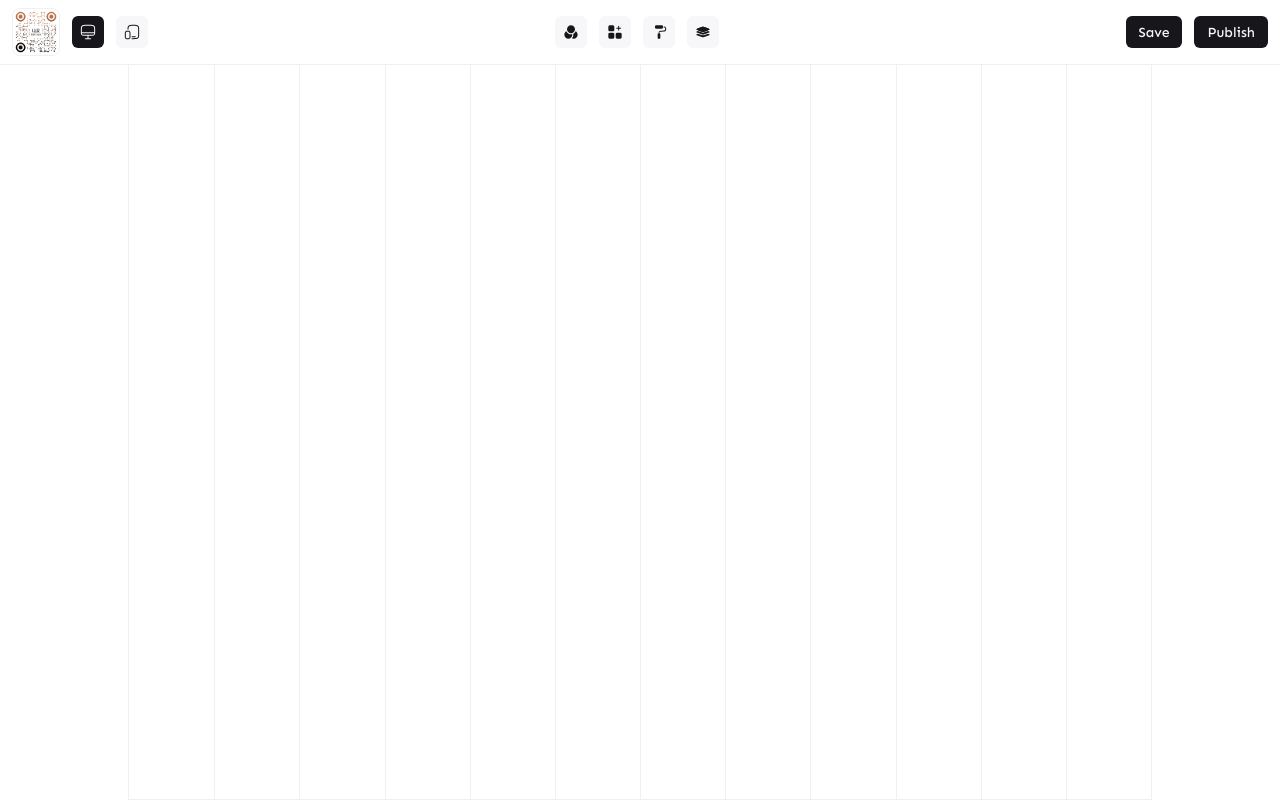
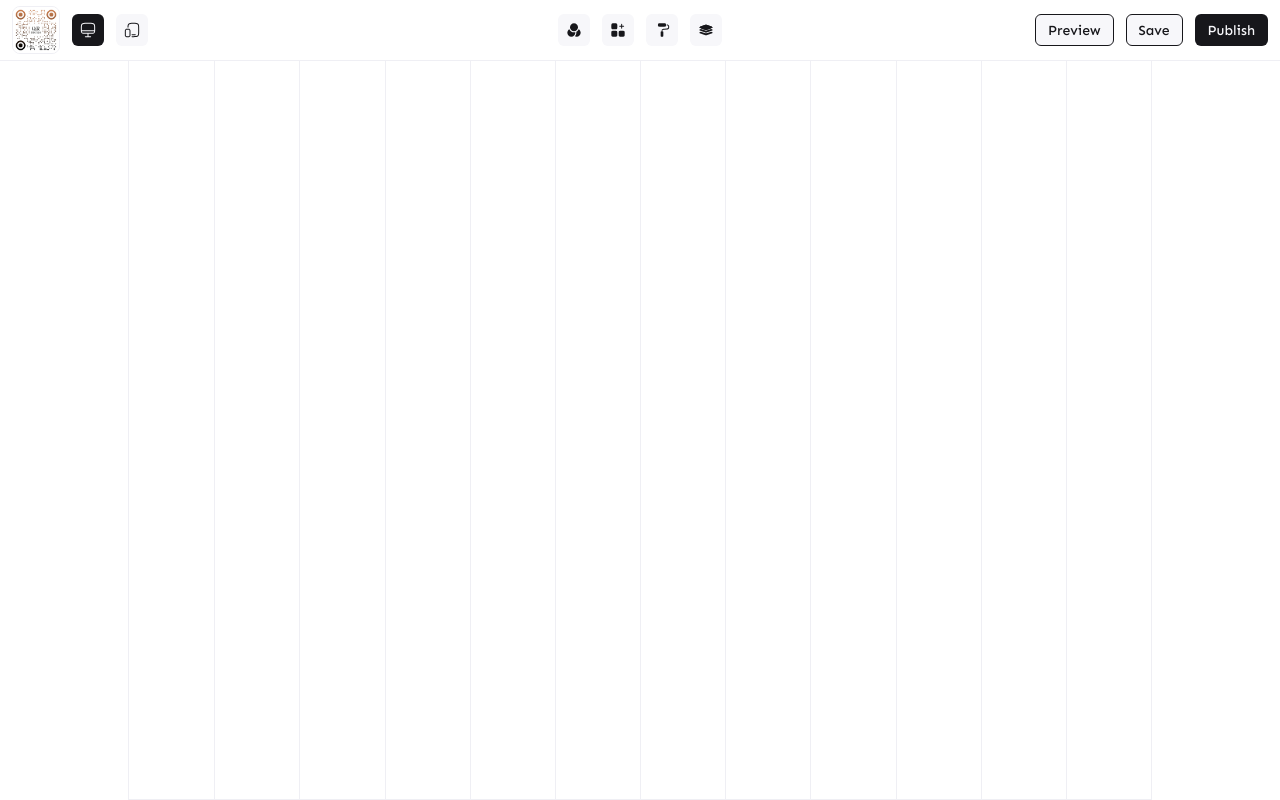
Before and after one commit to PinitS/BUILD_QR_BISTRO_SITE_TEST, a Next.js app: page / in a window 1280 px wide. Built offline with nearby package versions, Linux system fonts and the light colour scheme.

Commit message:
update code

```diff
--- a/src/components/LandingPage/PageBuilder/ContainerHeader/index.js
+++ b/src/components/LandingPage/PageBuilder/ContainerHeader/index.js
@@ -21,9 +21,11 @@ import { MAIN_ATTR } from "statics/PAGE_BUILDER_ATTRIBUTE";
 import { setMainSideMenuAttr } from "@redux/reducers/mainSideMenuAttr.reducers";
 
 const Container = styled.div`
+  position: relative;
   display: flex;
   flex-direction: row;
-  justify-content: space-between;
+  /* justify-content: space-between; */
+  justify-content: center;
   align-items: center;
   padding-left: ${MAIN_SIZE?.SPACING}px;
   padding-right: ${MAIN_SIZE?.SPACING}px;
@@ -34,6 +36,7 @@ const Container = styled.div`
   border-bottom-color: ${MAIN_COLORS?.MAIN?.LINE};
   border-bottom-width: 1px;
   border-bottom-style: solid;
+  height: 65px;
 `;
 
 const LOGO = styled(Image)`
@@ -46,11 +49,14 @@ const LOGO = styled(Image)`
 `;
 
 const ContainerAction = styled.div`
+  position: absolute;
   display: flex;
   flex-direction: row;
   align-items: center;
   gap: ${MAIN_SIZE?.SPACING}px;
 `;
+
+const ContainerActionMenuList = styled(ContainerAction)``;
 
 const DESIGN_SIZE_LIST = [
   { ICON: ICON_SELECT_DESKTOP, value: "DESKTOP" },
@@ -86,7 +92,7 @@ export const ContainerHeader = () => {
 
   return (
     <Container>
-      <ContainerAction>
+      <ContainerAction style={{ left: 12 }}>
         <LOGO src={IMAGE_LOGO} alt={MAIN_ATTR?.IMAGE_ALT} />
 
         {_.map(DESIGN_SIZE_LIST, (item, index) => {
@@ -112,7 +118,7 @@ export const ContainerHeader = () => {
         })}
       </ContainerAction>
 
-      <ContainerAction>
+      <ContainerActionMenuList>
         {_.map(MAIN_SIDE_MENU_LIST, (item, index) => {
           const ICON = _.get(item, ["ICON"]);
           const value = _.get(item, ["value"]);
@@ -135,20 +141,39 @@ export const ContainerHeader = () => {
             </Button>
           );
         })}
-      </ContainerAction>
+      </ContainerActionMenuList>
 
-      <ContainerAction>
+      <ContainerAction style={{ right: 12 }}>
         <Button
           $height={32}
           $pl={MAIN_SIZE?.SPACING}
           $pr={MAIN_SIZE?.SPACING}
           $borderRadius={6}
-          $backgroundColor={MAIN_COLORS?.BUTTON?.BACKGROUND}
+          $borderColor={MAIN_COLORS?.BUTTON?.BACKGROUND}
+          $backgroundColor={MAIN_COLORS?.BUTTON?.TEXT}
         >
           <Text
             $fontFamily="Sen"
             $textTransform="capitalize"
-            $color={MAIN_COLORS?.BUTTON?.TEXT}
+            $color={MAIN_COLORS?.BUTTON?.BACKGROUND}
+            $fontSize={14}
+            $fontWeight={500}
+          >
+            Preview
+          </Text>
+        </Button>
+        <Button
+          $height={32}
+          $pl={MAIN_SIZE?.SPACING}
+          $pr={MAIN_SIZE?.SPACING}
+          $borderRadius={6}
+          $borderColor={MAIN_COLORS?.BUTTON?.BACKGROUND}
+          $backgroundColor={MAIN_COLORS?.BUTTON?.TEXT}
+        >
+          <Text
+            $fontFamily="Sen"
+            $textTransform="capitalize"
+            $color={MAIN_COLORS?.BUTTON?.BACKGROUND}
             $fontSize={14}
             $fontWeight={500}
           >
--- a/src/components/LandingPage/Import/Freeform/ImportFreeformContainer.js
+++ b/src/components/LandingPage/PageBuilder/Import/Freeform/ImportFreeformContainer.js
@@ -1,8 +1,9 @@
 import { Button } from "@components/LandingPage/Base/Button";
 import { Text } from "@components/LandingPage/Base/Text";
 import { setFreeformBlocks } from "@redux/reducers/freeformBlocks.reducers";
+import { setMainSideMenuAttr } from "@redux/reducers/mainSideMenuAttr.reducers";
 import React from "react";
-import { shallowEqual, useDispatch, useSelector } from "react-redux";
+import { batch, shallowEqual, useDispatch, useSelector } from "react-redux";
 import { MAIN_COLORS, MAIN_SIZE } from "statics/PAGE_BUILDER_STYLE";
 import styled from "styled-components";
 import { v4 as uuid } from "uuid";
@@ -30,6 +31,7 @@ const Line = styled.div`
 export const ImportFreeformContainer = () => {
   const dispatch = useDispatch();
   const freeformBlocks = useSelector((state) => state?.freeformBlocks?.data, shallowEqual);
+  const mainSideMenuAttr = useSelector((state) => state?.mainSideMenuAttr?.data, shallowEqual);
 
   const handleImportFreeformText = () => {
     const initial = {
@@ -42,12 +44,17 @@ export const ImportFreeformContainer = () => {
           isVisible: true,
           x: 0,
           y: 0,
+          size: 16,
         },
-        TABLET: { isVisible: true, x: 0, y: 0 },
-        MOBILE: { isVisible: true, x: 0, y: 0 },
+        TABLET: { isVisible: true, x: 0, y: 0, size: 14 },
+        MOBILE: { isVisible: true, x: 0, y: 0, size: 12 },
       },
     };
-    dispatch(setFreeformBlocks([...freeformBlocks, initial]));
+
+    batch(() => {
+      dispatch(setFreeformBlocks([...freeformBlocks, initial]));
+      dispatch(setMainSideMenuAttr({ ...mainSideMenuAttr, isVisible: false }));
+    });
   };
   const handleImportFreeformImage = () => {};
 
--- a/src/components/LandingPage/PageBuilder/ContainerMainSideMenu/index.js
+++ b/src/components/LandingPage/PageBuilder/Import/index.js
@@ -4,7 +4,7 @@ import { shallowEqual, useSelector } from "react-redux";
 import styled from "styled-components";
 import { motion, AnimatePresence } from "framer-motion";
 import { SIDE_MENU_VARIANTS } from "statics/VARIANTS";
-import { ImportFreeformContainer } from "@components/LandingPage/Import/Freeform/ImportFreeformContainer";
+import { ImportFreeformContainer } from "@components/LandingPage/PageBuilder/Import/Freeform/ImportFreeformContainer";
 
 const Container = styled(motion.div)`
   position: absolute;
@@ -18,7 +18,7 @@ const Container = styled(motion.div)`
   z-index: 500;
 `;
 
-export const ContainerMainSideMenu = () => {
+export const ContainerImportBlock = () => {
   const mainSideMenuAttr = useSelector((state) => state?.mainSideMenuAttr?.data, shallowEqual);
   const isVisible = _.get(mainSideMenuAttr, ["isVisible"]);
   const form = _.get(mainSideMenuAttr, ["form"]);
--- a/src/components/LandingPage/Editor/Freeform/index.js
+++ b/src/components/LandingPage/PageBuilder/RenderEditor/Freeform/index.js
@@ -1,9 +1,9 @@
 import _ from "lodash";
 import React from "react";
 import { shallowEqual, useSelector } from "react-redux";
-import { EditorTextFreeform } from "@components/LandingPage/Editor/Freeform/EditorTextFreeform";
+import { RenderEditorTextFreeform } from "@components/LandingPage/PageBuilder/RenderEditor/Freeform/RenderEditorTextFreeform";
 
-export const ContainerEditorFreeform = () => {
+export const ContainerRenderEditorFreeform = () => {
   const freeformBlocks = useSelector((state) => state?.freeformBlocks?.data, shallowEqual);
 
   return (
@@ -14,7 +14,7 @@ export const ContainerEditorFreeform = () => {
 
         switch (type) {
           case "TEXT":
-            return <EditorTextFreeform key={id} $item={item} />;
+            return <RenderEditorTextFreeform key={id} $item={item} />;
 
           default:
             break;
--- a/src/pages/index.js
+++ b/src/pages/index.js
@@ -1,8 +1,8 @@
 import { Container } from "@components/LandingPage/Base/Container";
 import { Layouts } from "@components/LandingPage/Base/Layouts";
-import { ContainerEditorFreeform } from "@components/LandingPage/Editor/Freeform";
+import { ContainerRenderEditorFreeform } from "@components/LandingPage/PageBuilder/RenderEditor/Freeform";
 import { ContainerHeader } from "@components/LandingPage/PageBuilder/ContainerHeader";
-import { ContainerMainSideMenu } from "@components/LandingPage/PageBuilder/ContainerMainSideMenu";
+import { ContainerImportBlock } from "@components/LandingPage/PageBuilder/Import";
 import { Grid } from "@components/LandingPage/PageBuilder/Grid";
 import React from "react";
 import { shallowEqual, useDispatch, useSelector } from "react-redux";
@@ -66,7 +66,7 @@ export default () => {
   return (
     <Layouts>
       <ContainerHeader />
-      <ContainerMainSideMenu />
+      <ContainerImportBlock />
       <Container $layoutDesign={selectedLayoutDesign}>
         {/* FREEFORM */}
         <DndContext
@@ -76,7 +76,7 @@ export default () => {
           onDragEnd={handleFreeformDragEnd}
           onDragCancel={handleFreeformDragCancel}
         >
-          <ContainerEditorFreeform />
+          <ContainerRenderEditorFreeform />
         </DndContext>
         {/* FREEFORM */}
         <Grid />
--- /dev/null
+++ b/src/redux/reducers/selectedFreeformBlock.reducers.js
@@ -0,0 +1,19 @@
+import { createSlice } from "@reduxjs/toolkit";
+import _ from "lodash";
+
+const initialState = {
+  data: [],
+};
+export const slice = createSlice({
+  name: "selectedFreeformBlock",
+  initialState: _.cloneDeep(initialState),
+  reducers: {
+    setSelectedFreeformBlock: (state, action) => {
+      state.data = action.payload;
+    },
+  },
+});
+
+export const { setSelectedFreeformBlock } = slice.actions;
+
+export default slice.reducer;
--- a/src/redux/store.js
+++ b/src/redux/store.js
@@ -3,8 +3,9 @@ import logger from "redux-logger";
 import selectedLayoutDesign from "@redux/reducers/selectedLayoutDesign.reducers";
 import mainSideMenuAttr from "@redux/reducers/mainSideMenuAttr.reducers";
 import freeformBlocks from "@redux/reducers/freeformBlocks.reducers";
+import selectedFreeformBlock from "@redux/reducers/selectedFreeformBlock.reducers";
 
 export const store = configureStore({
-  reducer: { selectedLayoutDesign, mainSideMenuAttr, freeformBlocks },
+  reducer: { selectedLayoutDesign, mainSideMenuAttr, freeformBlocks, selectedFreeformBlock },
   middleware: (getDefaultMiddleware) => getDefaultMiddleware().concat(logger),
 });
--- a/src/statics/PAGE_BUILDER_STYLE.js
+++ b/src/statics/PAGE_BUILDER_STYLE.js
@@ -11,6 +11,8 @@ export const MAIN_COLORS = {
     CONTAINER_BACKGROUND: "#FFFFFF",
     MENU_BACKGROUND: "#FFFFFF",
     TEXT_COLOR: "#17171B",
+    BLOCK_ACTIVE: "#FF3333",
+    BLOCK_INACTIVE: "#D7D7E0",
   },
 };
 
```
Also changed, not shown: src/components/LandingPage/PageBuilder/Customize/Freeform/CustomizeFreeformText.js (added, +14 -0 lines), src/components/LandingPage/PageBuilder/RenderEditor/Freeform/RenderEditorTextFreeform/index.js (renamed from src/components/LandingPage/Editor/Freeform/EditorTextFreeform/index.js, +28 -5 lines).
